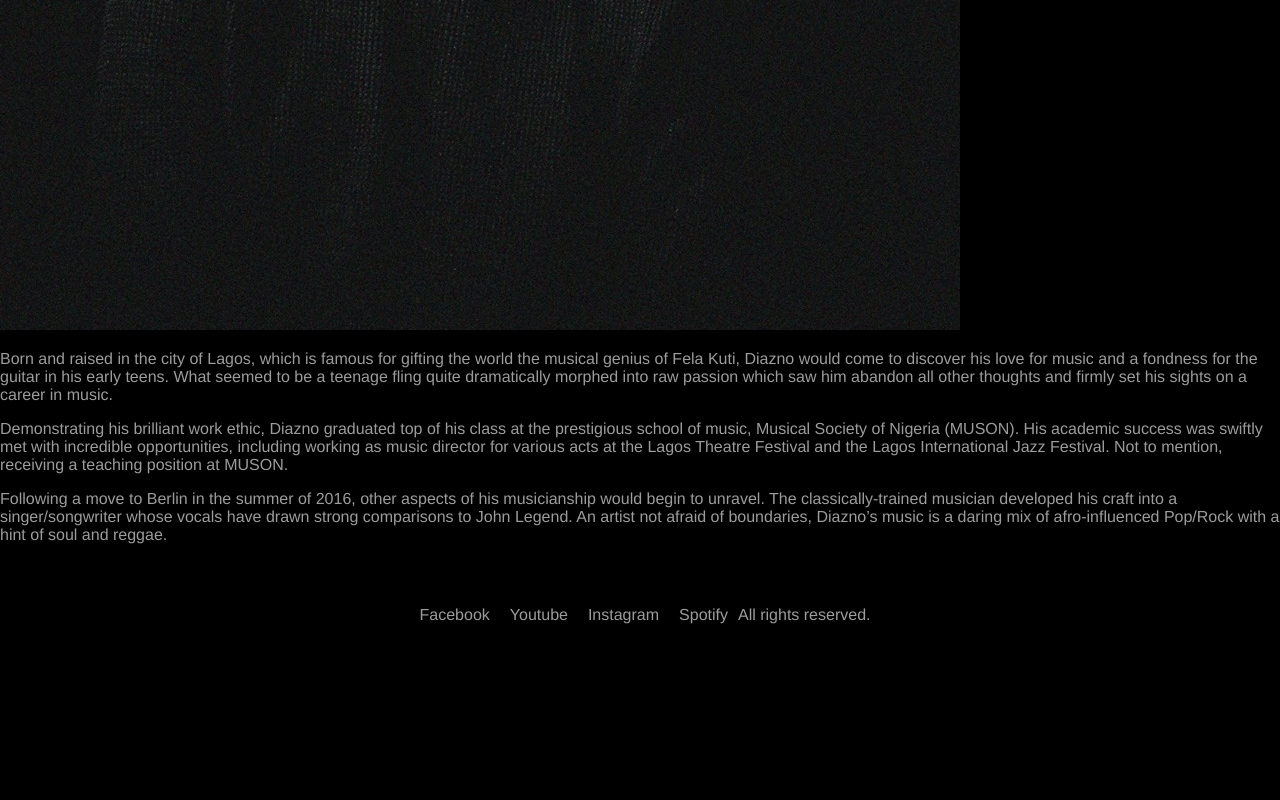
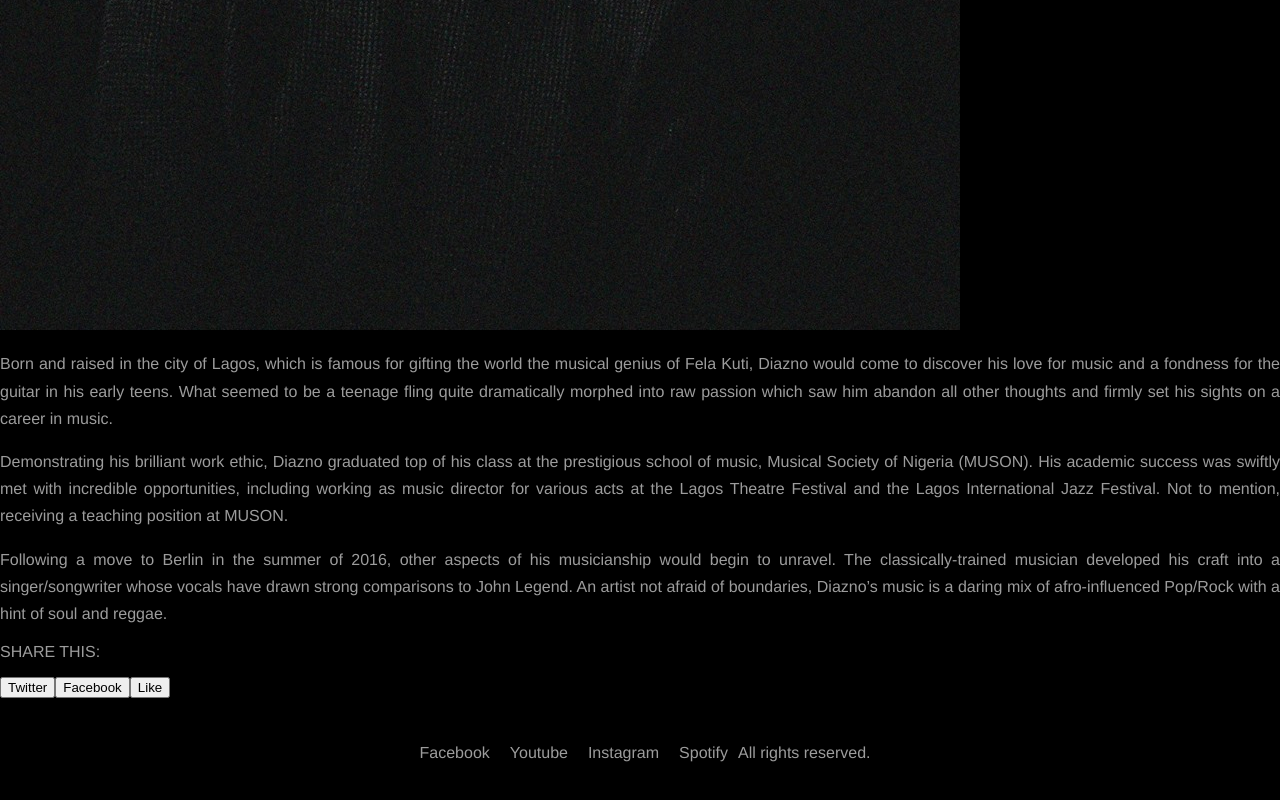
Before and after one commit to carlosmertens/diazno, a Next.js app: page /about in a window 1280 px wide. Shown: the part 816-1616 px from the top of the page. Before the commit the page ends 1486 px from the top, so only its background shows below. Built offline with nearby package versions, Linux system fonts and the light colour scheme.

Commit message:
create social media component

```diff
--- /dev/null
+++ b/components/ShareSocial.js
@@ -0,0 +1,12 @@
+const ShareSocial = () => {
+  return (
+    <div className='share-social'>
+      <p>SHARE THIS:</p>
+      <button>Twitter</button>
+      <button>Facebook</button>
+      <button>Like</button>
+    </div>
+  );
+};
+
+export default ShareSocial;
--- a/pages/about.js
+++ b/pages/about.js
@@ -1,37 +1,15 @@
-// import styles from '../styles/Home.module.css';
 import PageLayout from '../components/PageLayout';
+import Description from '../components/Description';
+import ShareSocial from '../components/ShareSocial';
 
 const About = () => {
   return (
     <PageLayout>
-      <main className='{styles.main}'>
-        <h1 className='{styles.title}'>About</h1>
+      <main>
+        <h1>About</h1>
         <img src='/img/diazno2.jpg' alt='Diazno' />
-        <div className='{styles.description}'>
-          <p>
-            Born and raised in the city of Lagos, which is famous for gifting the world
-            the musical genius of Fela Kuti, Diazno would come to discover his love for
-            music and a fondness for the guitar in his early teens. What seemed to be a
-            teenage fling quite dramatically morphed into raw passion which saw him
-            abandon all other thoughts and firmly set his sights on a career in music.
-          </p>
-          <p>
-            Demonstrating his brilliant work ethic, Diazno graduated top of his class at
-            the prestigious school of music, Musical Society of Nigeria (MUSON). His
-            academic success was swiftly met with incredible opportunities, including
-            working as music director for various acts at the Lagos Theatre Festival and
-            the Lagos International Jazz Festival. Not to mention, receiving a teaching
-            position at MUSON.
-          </p>
-          <p>
-            Following a move to Berlin in the summer of 2016, other aspects of his
-            musicianship would begin to unravel. The classically-trained musician
-            developed his craft into a singer/songwriter whose vocals have drawn strong
-            comparisons to John Legend. An artist not afraid of boundaries, Diazno’s
-            music is a daring mix of afro-influenced Pop/Rock with a hint of soul and
-            reggae.
-          </p>
-        </div>
+        <Description />
+        <ShareSocial />
       </main>
     </PageLayout>
   );
```
Also changed, not shown: pages/index.js (+2 -5 lines).
